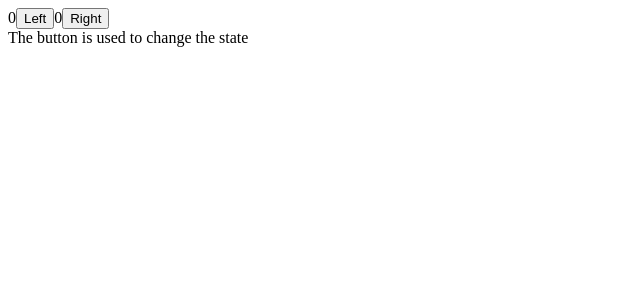
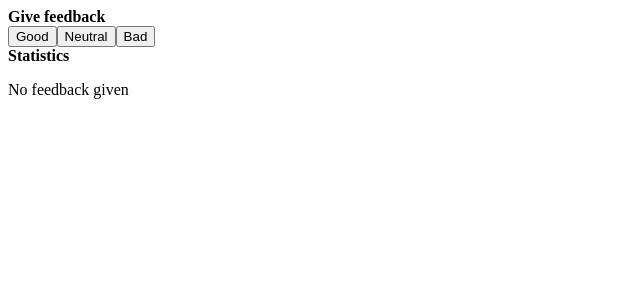
Before and after one commit to a1exanddrovich/FullStackOpen, a React (Create React App) app in the folder part1/: page / in a window 1280 px wide. Shown: the top 300 px of the page, without its empty margins (0-640 px from the left). Built offline with nearby package versions, Linux system fonts and the light colour scheme.

Commit message:
Ex 1.6-1.11 are done

```diff
--- a/part1/src/App.js
+++ b/part1/src/App.js
@@ -1,20 +1,4 @@
 import {useState} from "react";
-
-const History = (props) => {
-    if (props.all.length === 0) {
-        return (
-            <div>
-                The button is used to change the state
-            </div>
-        )
-    }
-
-    return (
-        <div>
-            The history is {props.all.join(" ")}
-        </div>
-    )
-}
 
 const Button = (props) => {
     return (
@@ -24,32 +8,123 @@ const Button = (props) => {
     )
 }
 
+const Statistics = (props) => {
+    return (
+        <div>
+            <table>
+                <StatisticLine text={"Good"}
+                               value={props.goodValue}/>
+
+                <StatisticLine text={"Neutral"}
+                               value={props.neutralValue}/>
+
+                <StatisticLine text={"Bad"}
+                               value={props.badValue}/>
+
+                <StatisticLine text={"All"}
+                               value={props.allValue}/>
+
+                <StatisticLine text={"Score"}
+                               value={props.averageValue}/>
+
+                <StatisticLine text={"Positive"}
+                               value={props.positiveValue}/>
+            </table>
+        </div>
+    )
+}
+
+const StatisticLine = (props) => {
+    if (props.text === "Positive") {
+        return (
+            <tr>
+                <td>{props.text}</td>
+                <td>{props.value} %</td>
+            </tr>
+        )
+    }
+    return (
+        <tr>
+            <td>{props.text}</td>
+            <td>{props.value}</td>
+        </tr>
+    )
+}
+
 const App = () => {
-    const [left, setLeft] = useState(0)
-    const [right, setRight] = useState(0)
-    const [all, setAll] = useState([])
+    const [good, setGood] = useState(0)
+    const [neutral, setNeutral] = useState(0)
+    const [bad, setBad] = useState(0)
+    const [all, setAll] = useState(0)
+    const [score, setScore] = useState(0.0)
+    const [positive, setPositive] = useState(0.0)
 
-    const handleLeftClick = () => {
-        setAll(all.concat("L"))
-        setLeft(left + 1)
+    const handleGoodFeedback = () => {
+        const newAll = all + 1
+        const newGood = good + 1
+        setAll(all + 1)
+        setGood(good + 1)
+        setScore((newGood - bad) / newAll)
+        setPositive((newGood / newAll) * 100)
     }
 
-    const handleRightClick = () => {
-        setAll(all.concat("R"))
-        setRight(right + 1)
+    const handleNeutralFeedback = () => {
+        const newAll = all + 1
+        const newNeutral = neutral + 1
+        setAll(newAll)
+        setNeutral(newNeutral)
+        setScore(score / newAll)
+        setPositive((good / newAll) * 100)
+    }
+
+    const handleBadFeedback = () => {
+        const newAll = all + 1
+        const newBad = bad + 1
+        setAll(newAll)
+        setBad(newBad)
+        setScore((good - newBad) / newAll)
+        setPositive((good / newAll) * 100)
+    }
+
+    if (all !== 0) {
+        return (
+            <div>
+                <b>Give feedback</b>
+                <br/>
+                <Button handler={handleGoodFeedback}
+                        text={"Good"}/>
+                <Button handler={handleNeutralFeedback}
+                        text={"Neutral"}/>
+                <Button handler={handleBadFeedback}
+                        text={"Bad"}/>
+                <br/>
+                <b>Statistics</b>
+                <Statistics goodValue={good}
+                            badValue={bad}
+                            neutralValue={neutral}
+                            allValue={all}
+                            averageValue={score}
+                            positiveValue={positive}/>
+            </div>
+        )
     }
 
     return (
         <div>
-            {left}
-            <Button handler={handleLeftClick}
-                    text={"Left"}/>
-            {right}
-            <Button handler={handleRightClick}
-                    text={"Right"}/>
-            <History all={all}/>
+            <b>Give feedback</b>
+            <br/>
+            <Button handler={handleGoodFeedback}
+                    text={"Good"}/>
+            <Button handler={handleNeutralFeedback}
+                    text={"Neutral"}/>
+            <Button handler={handleBadFeedback}
+                    text={"Bad"}/>
+            <br/>
+            <b>Statistics</b>
+            <p>No feedback given</p>
         </div>
     )
+
 }
 
 export default App;
```
